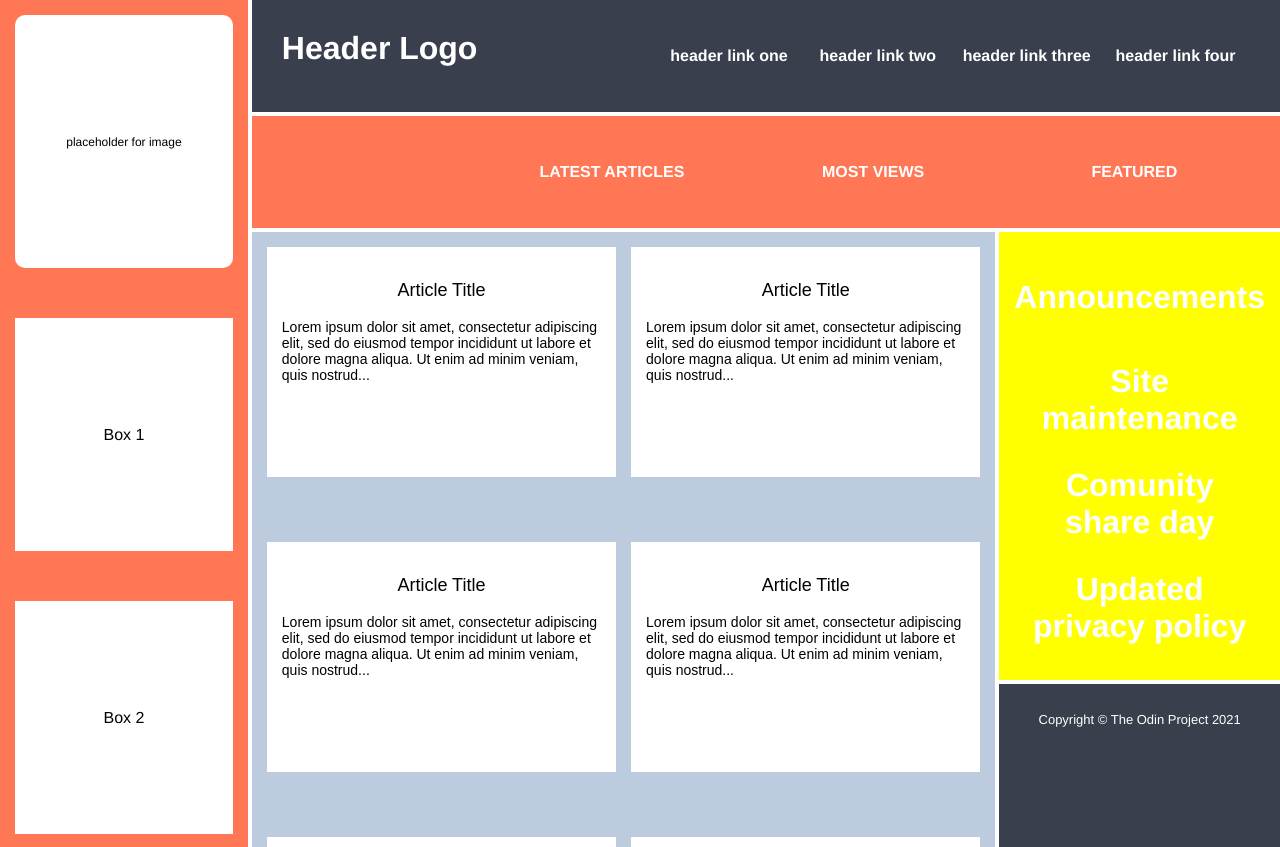
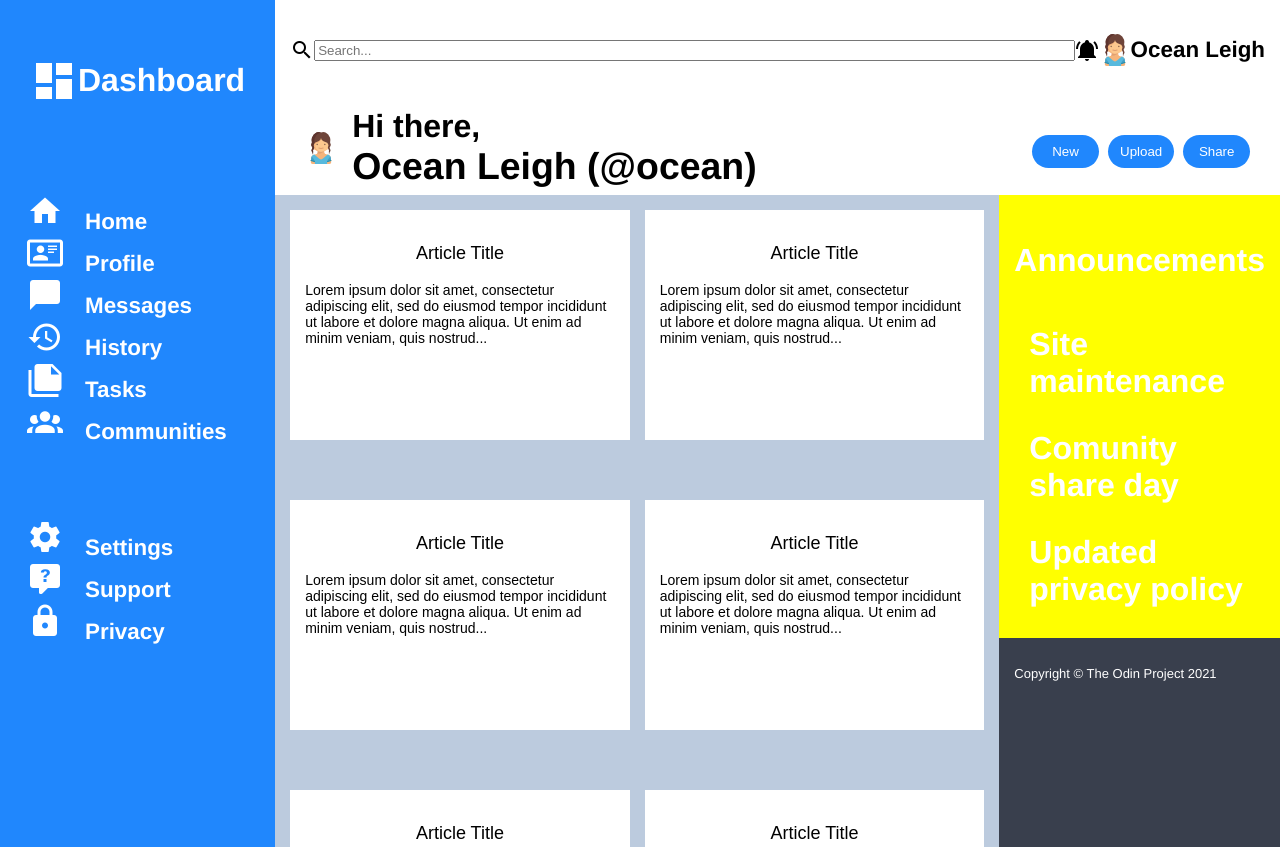
Before and after one commit to James-rae-eng/Admin-dashboard, a plain HTML site: page index.html in a window 1280 px wide. Shown: the top 847 px of the page. Drawn offline with Linux system fonts and the light colour scheme.

Commit message:
side dashboard 90% styled with full text and marker icons, top search row & name row also populated and mostly styled. Still need to work on spacing and scale for all 3 sections

```diff
--- a/index.html
+++ b/index.html
@@ -11,35 +11,49 @@
     <div class="container">
 
       <div class="sidebar">
-        <div class="photo">
-          <p>placeholder for image</p>
+        <div class="dash">
+            <img src='images/view-dashboard.png'>
+            <p>Dashboard</p>
         </div>
-        <div class="side-content">Box 1
-        </div>
-        <div class="side-content">Box 2
-        </div>
-        <div class="side-content">Box 3
+
+        <div class="side_options">
+            <ul>
+              <li style="list-style: square url('images/home.png')">Home</li>
+              <li style="list-style: square url('images/profile-card.png')">Profile</li>
+              <li style="list-style: square url('images/message.png')">Messages</li>
+              <li style="list-style: square url('images/history.png')">History</li>
+              <li style="list-style: square url('images/task-note.png')">Tasks</li>
+              <li style="list-style: square url('images/community.png')">Communities</li>
+              <br>
+              <br>
+              <li style="list-style: square url('images/settings.png')">Settings</li>
+              <li style="list-style: square url('images/support.png')">Support</li>
+              <li style="list-style: square url('images/privacy-lock.png')">Privacy</li>
+            </ul>
         </div>
       </div>
 
       <div class="search">
-        <div class="logo">Header Logo</div>
-        <div class="menu">
-          <ul>
-            <li>header link one</li>
-            <li>header link two</li>
-            <li>header link three</li>
-            <li>header link four</li>
-          </ul>
-        </div>
+        <img src='images/search.png'>
+        <input type="text" placeholder="Search...">
+        <img src="images/bell-ring.png">
+        <img src="images/girl.png" alt="girl icons - Girl icons created by Freepik">
+        <p>Ocean Leigh</p>
       </div>
 
-      <div class="nameRow">
-        <ul>
-          <li>Latest Articles</li>
-          <li>Most Views</li>
-          <li>Featured</li>
-        </ul>
+      <div class="name_row">
+        <div class="left_name">
+            <img src="images/girl.png" alt="girl icons - Girl icons created by Freepik">
+            <div class="name_call">
+                <p>Hi there,</p>
+                <h3>Ocean Leigh (@ocean)</h3>
+            </div>
+        </div>
+        <div class="right_name">
+            <button type="button">New</button>
+            <button type="button">Upload</button>
+            <button type="button">Share</button>
+        </div>
       </div>
 
       <div class="projects">
--- a/style.css
+++ b/style.css
@@ -4,10 +4,9 @@ body {
   }
 
   .container {
-    text-align: center;
     display: grid;
-    grid-template: 1fr 1fr 4fr 4fr / 1fr 3fr 1fr;
-    gap: 4px;
+    grid-template: 0.5fr 0.5fr 3fr 3fr / 0.8fr 3fr 1fr;
+    background-color: #bccbde;
   }
 
   .container div {
@@ -18,79 +17,72 @@ body {
     color: white;
   }
 
-  .search {
-    background-color: #393f4d;
-    grid-column: 2 / 4;
-    display: grid;
-    grid-template-columns: 1fr 2fr;
+  .sidebar {
+    background-color: rgb(32, 135, 253);
+    grid-row: 1 / 5;
   }
 
-  .logo {
-    justify-self: start;
+  .dash {
+   display: flex;
+   font-size: 1em;
+   align-items: center;
   }
 
-  .menu {
-    align-self: center;
+  .dash img {
+    width: 1.5em;
+    height: 1.5em;
   }
 
-  .menu ul,
-  .menu li {
-    font-size: 16px;
-    list-style-type: none;
+  .side_options li {
+   font-size: 0.7em;
+   padding-left: 15px;
   }
 
-  .menu ul{
-    display: grid;
-    grid-template-columns: repeat(4, 1fr);
+  .search {
+    background-color: white;
+    grid-column: 2 / 4;
+    display: flex;
+
+    align-items: center;
   }
 
-  .sidebar {
-    background-color: #FF7755;
-    grid-row: 1 / 5;
-    display: grid;
-    gap: 50px;
+  input {
+    flex: 1;
   }
 
-  .sidebar .photo {
-    background-color: white;
+  .search p {
     color: black;
-    font-size: 12px;
-    font-weight: normal;
-    border-radius: 10px;
-    display: grid;
-    align-items: center;
-    justify-items: center;
+    font-size: 0.7em;
   }
 
-
-  .sidebar .side-content {
+  .name_row {
     background-color: white;
-    color: black;
-    font-size: 16px;
-    font-weight: normal;
-    display: grid;
+    grid-column: 2 / 4;
+    display: flex;
     align-items: center;
-    justify-items: center;
+    justify-content: space-between;
+    height: 2em;
   }
 
-  .nameRow {
-    background-color: #FF7755;
-    display: grid;
-    grid-column: 2 / 4;
+  .left_name {
+    display: flex;
+    align-items: center;
   }
 
-  .nameRow ul {
-    display: grid;
-    grid-row: 2 / 3;
-    grid-column: 2 / 4;
-    grid-template-columns: repeat(3, 1fr);
+  .name_call p, h3{
+    color: black;
+    margin: 0;
   }
 
-  .nameRow ul li {
-    font-size: 16px;
-    text-transform: uppercase;
-    list-style-type: none;
+  button {
+    background-color: rgb(32, 135, 253);
+    color: white;
+    height: 2.5em;
+    width: 5em;
+    border: none;
+    border-radius: 1.5em;
   }
+
 
   .projects {
     background-color: #bccbde;
```
Also changed, not shown: images/bell-ring.png (added), images/community.png (added), images/girl.png (added), images/history.png (added), images/home.png (added), images/message.png (added), images/privacy-lock.png (added), images/profile-card.png (added), images/search.png (added), images/settings.png (added), images/support.png (added), images/task-note.png (added), images/view-dashboard.png (added).
